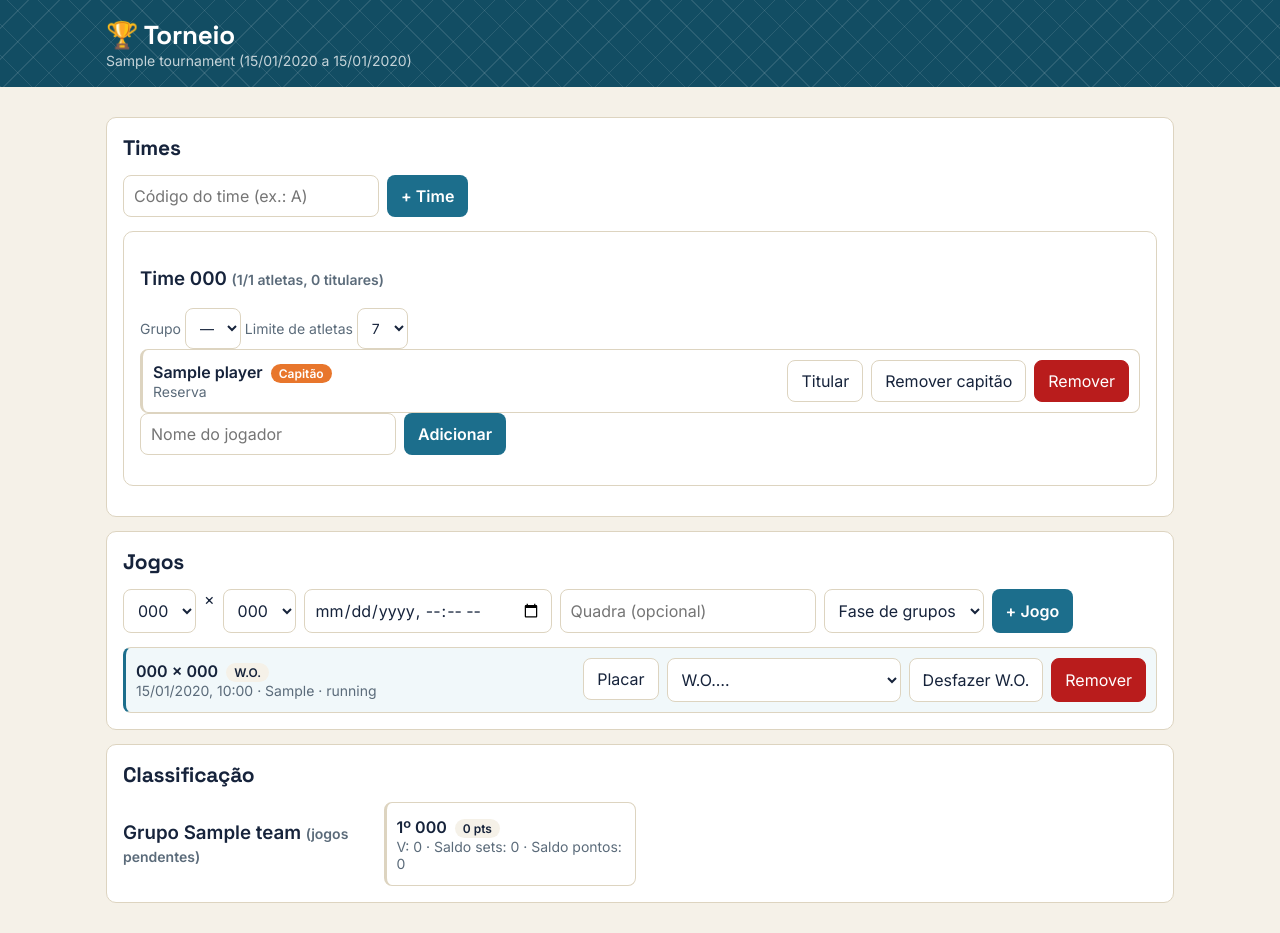
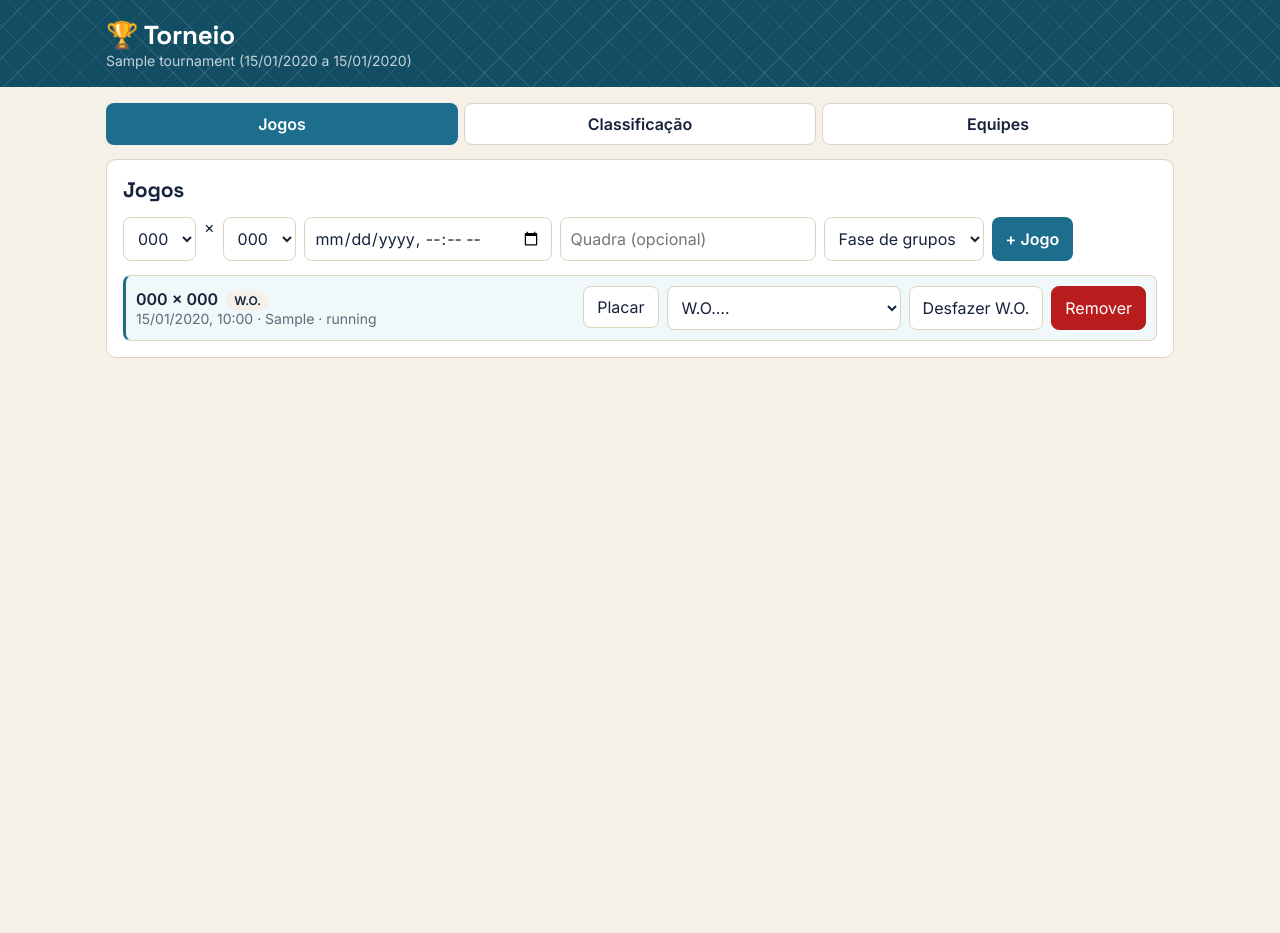
Before and after one commit to n0santos/volei-mvp, a FastAPI app: page /torneio in a window 1280 px wide. After the commit the page ends 358 px from the top, so only its background shows below. Run offline with FastAPI, Linux system fonts and the light colour scheme; tables that the repository leaves empty hold one stand-in row (values such as "Sample post").

Commit message:
Torneio: abas Jogos, Classificação e Equipes
A página misturava elencos, jogos, classificação e pódio. Agora cada
um fica na sua aba (padrão: Jogos), guardada no hash da URL
(/torneio#equipes). Só tela: sem mudança de API ou de dados.

Co-Authored-By: Claude Sonnet 5.5 <noreply@anthropic.com>

```diff
--- a/app/static/style.css
+++ b/app/static/style.css
@@ -144,6 +144,16 @@ button.danger { background: var(--danger); color: white; border-color: var(--dan
 .total { font-family: var(--font-display); font-weight:700; margin-top:10px; font-variant-numeric: tabular-nums; }
 
 .hidden { display:none !important; }
+
+/* Tournament page tabs: the active tab is body[data-tab]. Panes only get
+   hidden here - showing is left to .hidden, which tracks whether a
+   tournament is active at all. */
+.tabs { display:flex; gap:6px; margin-bottom: 4px; }
+.tabs button { flex: 1; font-weight: 600; }
+.tabs button.active { background: var(--court); color: white; border-color: transparent; }
+body[data-tab="jogos"] .tab-pane:not([data-pane="jogos"]),
+body[data-tab="classificacao"] .tab-pane:not([data-pane="classificacao"]),
+body[data-tab="equipes"] .tab-pane:not([data-pane="equipes"]) { display:none; }
 #toast {
   position: fixed;
   bottom: 20px;
--- a/app/static/torneio.js
+++ b/app/static/torneio.js
@@ -39,12 +39,35 @@ function fmtDate(s) {
   return `${d}/${m}/${y}`;
 }
 
+const TABS = ["jogos", "classificacao", "equipes"];
+
+// The tab lives in the URL hash (/torneio#equipes), so a reload or a shared
+// link opens the same one; the panes themselves are hidden by CSS.
+function selectTab(name) {
+  if (!TABS.includes(name)) name = "jogos";
+  document.body.dataset.tab = name;
+  document.querySelectorAll("#tabs button").forEach(btn => {
+    const active = btn.dataset.tab === name;
+    btn.classList.toggle("active", active);
+    btn.setAttribute("aria-selected", active);
+  });
+  if (location.hash !== `#${name}`) history.replaceState(null, "", `#${name}`);
+}
+
+$("tabs").addEventListener("click", e => {
+  const btn = e.target.closest("button[data-tab]");
+  if (btn) selectTab(btn.dataset.tab);
+});
+window.addEventListener("hashchange", () => selectTab(location.hash.slice(1)));
+selectTab(location.hash.slice(1));
+
 async function loadActiveTournament() {
   const t = await api("/api/tournaments/active");
   if (t) {
     tournamentId = t.id;
     $("tournamentName").textContent = `${t.name} (${fmtDate(t.start_date)} a ${fmtDate(t.end_date)})`;
     $("newTournament").classList.add("hidden");
+    $("tabs").classList.remove("hidden");
     $("tournamentPanel").classList.remove("hidden");
     $("matchesSection").classList.remove("hidden");
     $("standingsSection").classList.remove("hidden");
@@ -56,6 +79,7 @@ async function loadActiveTournament() {
     tournamentId = null;
     $("tournamentName").textContent = "Nenhum torneio ativo";
     $("newTournament").classList.remove("hidden");
+    $("tabs").classList.add("hidden");
     $("tournamentPanel").classList.add("hidden");
     $("matchesSection").classList.add("hidden");
     $("standingsSection").classList.add("hidden");
--- a/app/templates/torneio.html
+++ b/app/templates/torneio.html
@@ -22,6 +22,12 @@
 </header>
 <div class="app">
   <main>
+    <nav id="tabs" class="tabs hidden" role="tablist" aria-label="Seções do torneio">
+      <button role="tab" data-tab="jogos">Jogos</button>
+      <button role="tab" data-tab="classificacao">Classificação</button>
+      <button role="tab" data-tab="equipes">Equipes</button>
+    </nav>
+
     <section id="newTournament" class="panel">
       <h2>Novo torneio</h2>
       <form id="tournamentForm" class="inline">
@@ -32,7 +38,7 @@
       </form>
     </section>
 
-    <section id="tournamentPanel" class="panel hidden">
+    <section id="tournamentPanel" class="panel tab-pane hidden" data-pane="equipes">
       <h2>Times</h2>
       <form id="teamForm" class="inline">
         <input id="teamCode" placeholder="Código do time (ex.: A)" required>
@@ -41,7 +47,7 @@
       <div id="teams"></div>
     </section>
 
-    <section id="matchesSection" class="panel hidden">
+    <section id="matchesSection" class="panel tab-pane hidden" data-pane="jogos">
       <h2>Jogos</h2>
       <form id="matchForm" class="inline">
         <select id="matchTeamA" required></select>
@@ -61,7 +67,7 @@
       <div id="matches"></div>
     </section>
 
-    <section id="standingsSection" class="panel hidden">
+    <section id="standingsSection" class="panel tab-pane hidden" data-pane="classificacao">
       <h2>Classificação</h2>
       <div id="standingsBody" class="player-grid"></div>
       <form id="generateSemisForm" class="inline hidden">
@@ -78,7 +84,7 @@
       </form>
     </section>
 
-    <section id="podiumSection" class="panel hidden">
+    <section id="podiumSection" class="panel tab-pane hidden" data-pane="classificacao">
       <h2>Pódio</h2>
       <div id="podiumBody"></div>
     </section>
```
